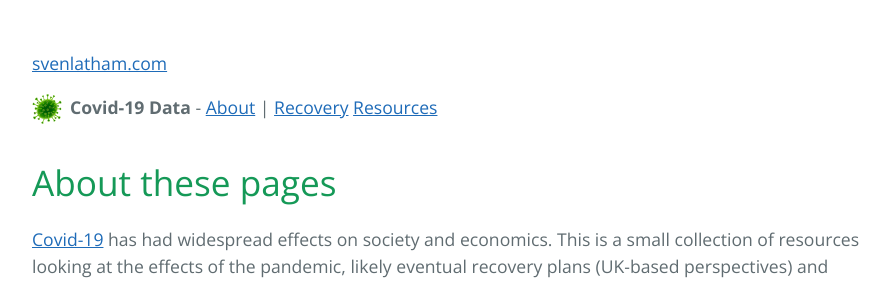
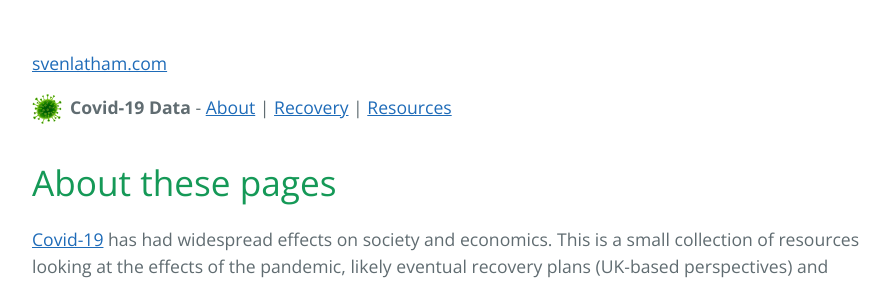
Before and after one commit to svenlatham/svenlatham-website, a Jekyll site: the page built from covid19/index.html, in a window 1280 px wide. Shown: the top 283 px of the page, without its empty margins (192-1085 px from the left). Built offline with Jekyll 4.4.1, drawn with Linux system fonts in a browser that asks for light colours.

```diff
--- a/_includes/covid-menu.html
+++ b/_includes/covid-menu.html
@@ -8,7 +8,7 @@
 <nav>
     <img src="/f/apple-microbe.png" style="width: 30px; vertical-align: middle; margin-right: 8px;"><strong>Covid-19 Data</strong> -
     <a href=".">About</a> |
-    <a href="recovery">Recovery</a>
+    <a href="recovery">Recovery</a> |
     <a href="resources">Resources</a>
     <!--<a href="stats">Stats</a>-->
 </nav>
```
